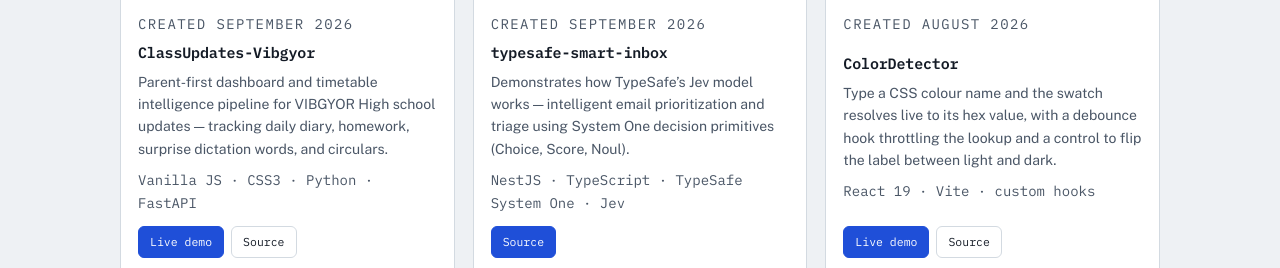
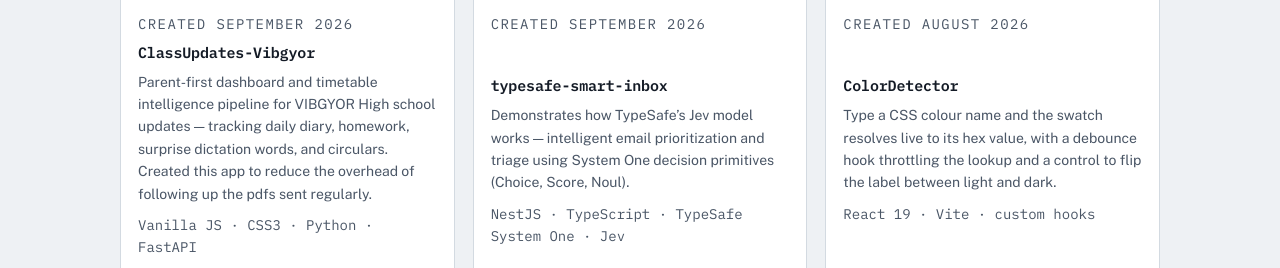
Before and after one commit to Shamala/Shamala.github.io, a plain HTML site: page index.html in a window 1280 px wide. Shown: the part 1251-1519 px from the top of the page. Drawn offline with nearby package versions, Linux system fonts and the light colour scheme; no server answers.

Commit message:
Updated the text on class update app

```diff
--- a/index.html
+++ b/index.html
@@ -762,11 +762,10 @@
             <p>
               Parent-first dashboard and timetable intelligence pipeline for
               VIBGYOR High school updates — tracking daily diary, homework,
-              surprise dictation words, and circulars.
+              surprise dictation words, and circulars. Created this app to
+              reduce the overhead of following up the pdfs sent regularly.
             </p>
-            <p class="demo-stack">
-              Vanilla JS · CSS3 · Python · FastAPI
-            </p>
+            <p class="demo-stack">Vanilla JS · CSS3 · Python · FastAPI</p>
             <div class="demo-links">
               <a
                 class="btn small primary"
@@ -777,6 +776,7 @@
               >
               <a
                 class="btn small"
+                ß
                 href="https://github.com/Shamala/ClassUpdates-Vibgyor"
                 target="_blank"
                 rel="noopener"
```
